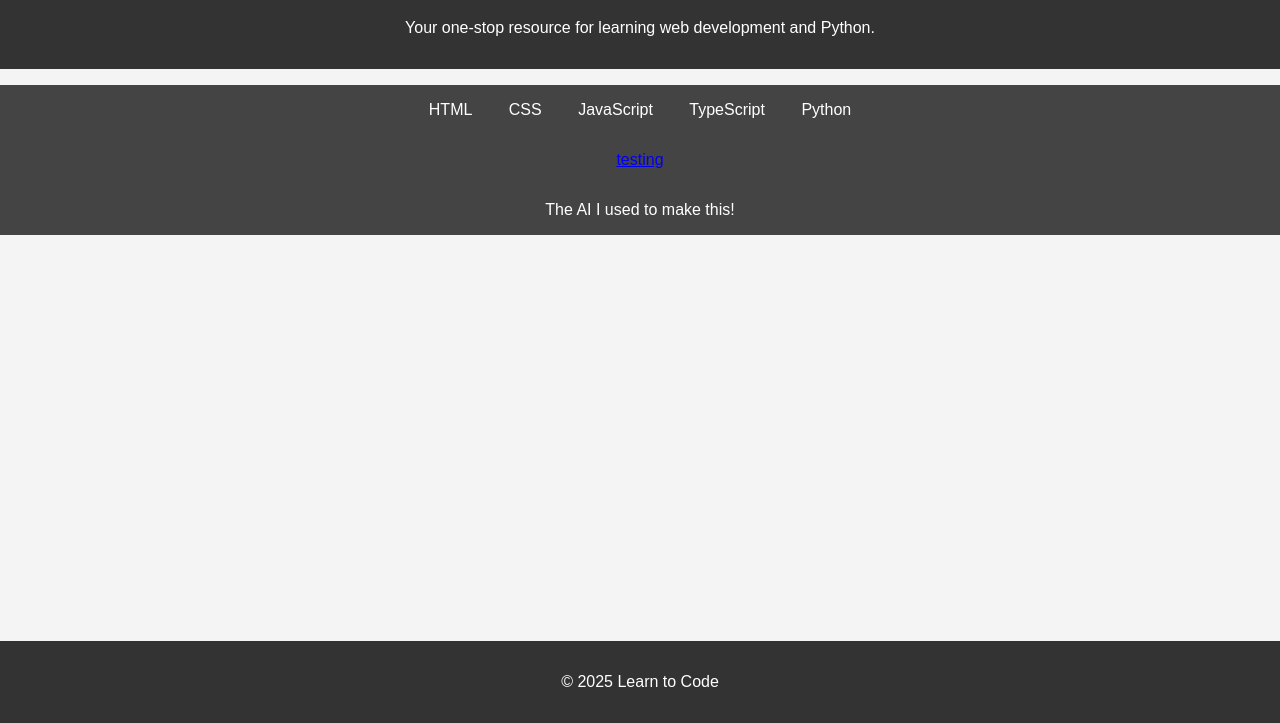
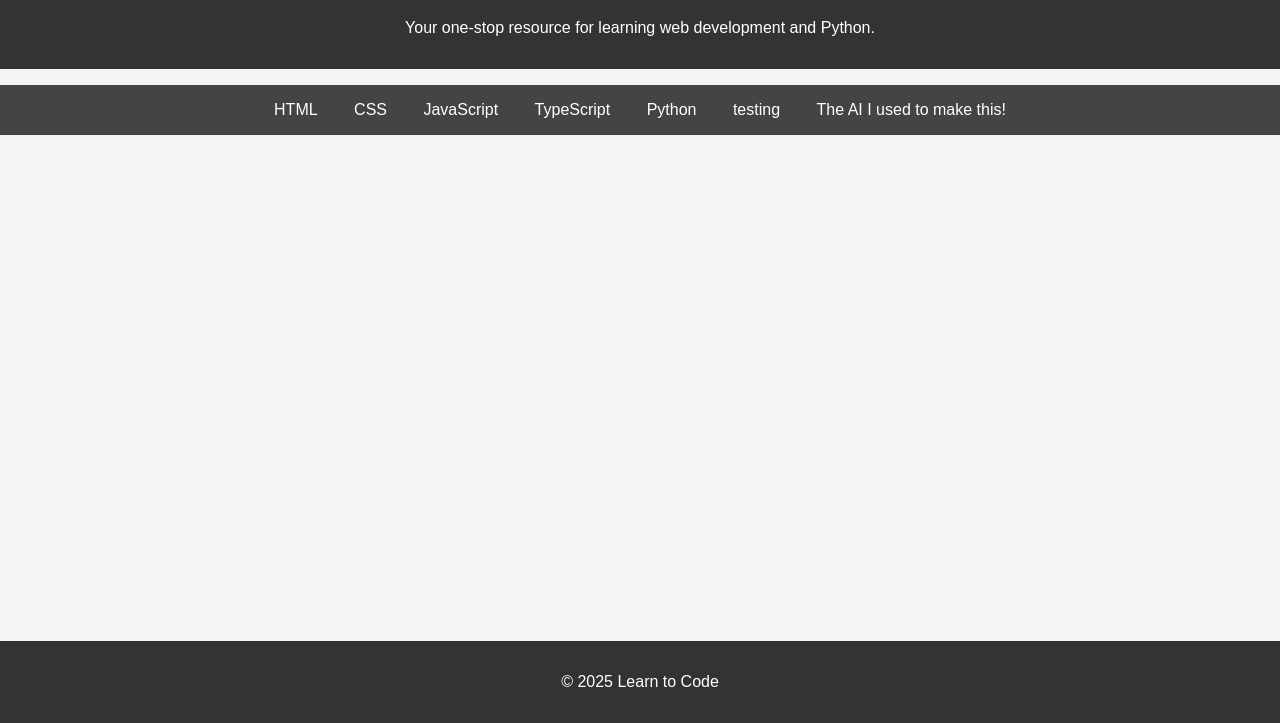
Before and after one commit to blooxdio/test, a plain HTML site: page index.html in a window 1280 px wide. Shown: the part 77-800 px from the top of the page. Drawn offline with Linux system fonts and the light colour scheme.

Commit message:
Update index.html

```diff
--- a/index.html
+++ b/index.html
@@ -18,7 +18,7 @@
             <li><a href="javascript/index.html">JavaScript</a></li>
             <li><a href="typescript/index.html">TypeScript</a></li>
             <li><a href="python/index.html">Python</a></li>
-            <p><a href="test.html">testing</a></p>
+            <li><a href="test.html">testing</a></li>
             <li><a href="https://jules.google">The AI I used to make this!</a></li>
         </ul>
     </nav>
```
